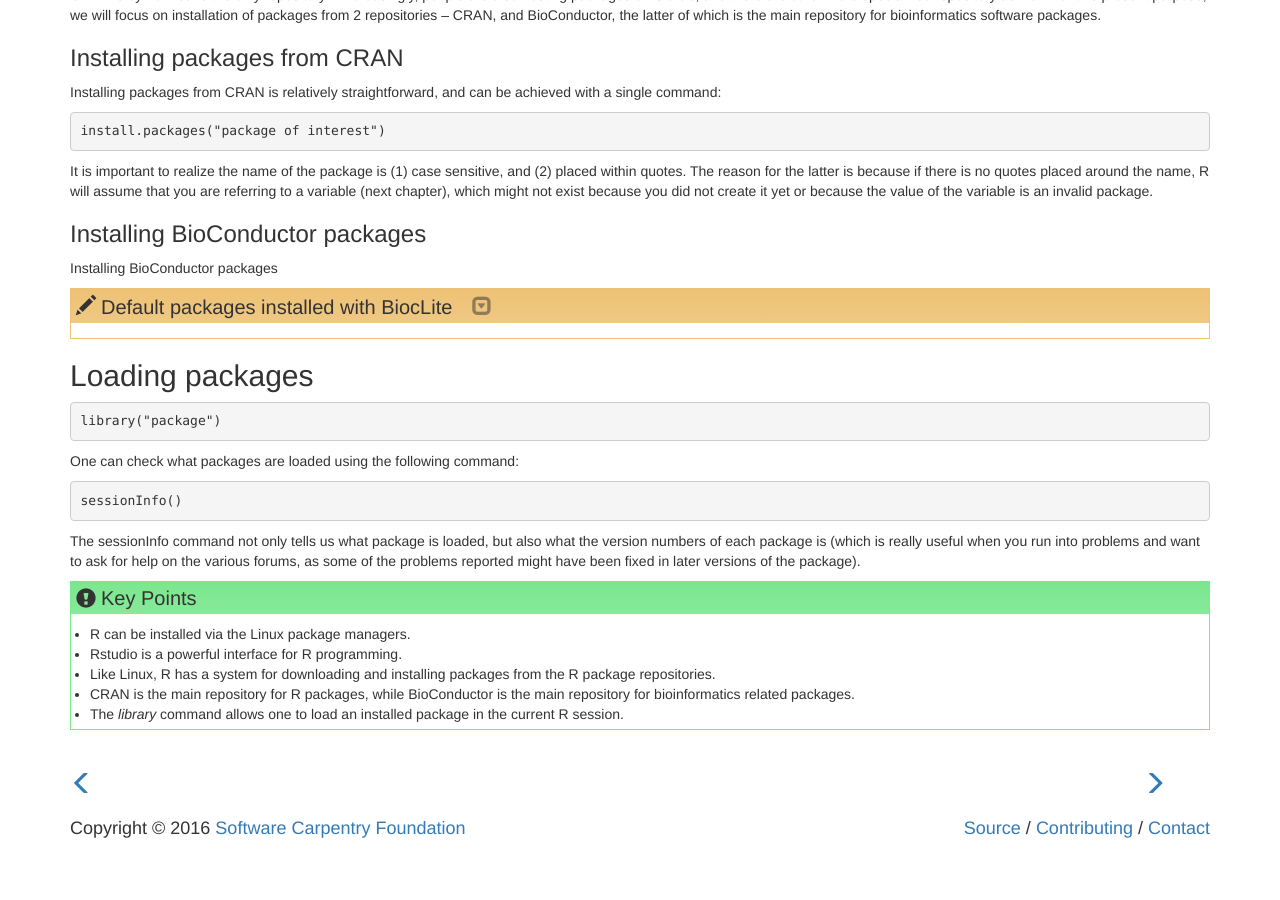
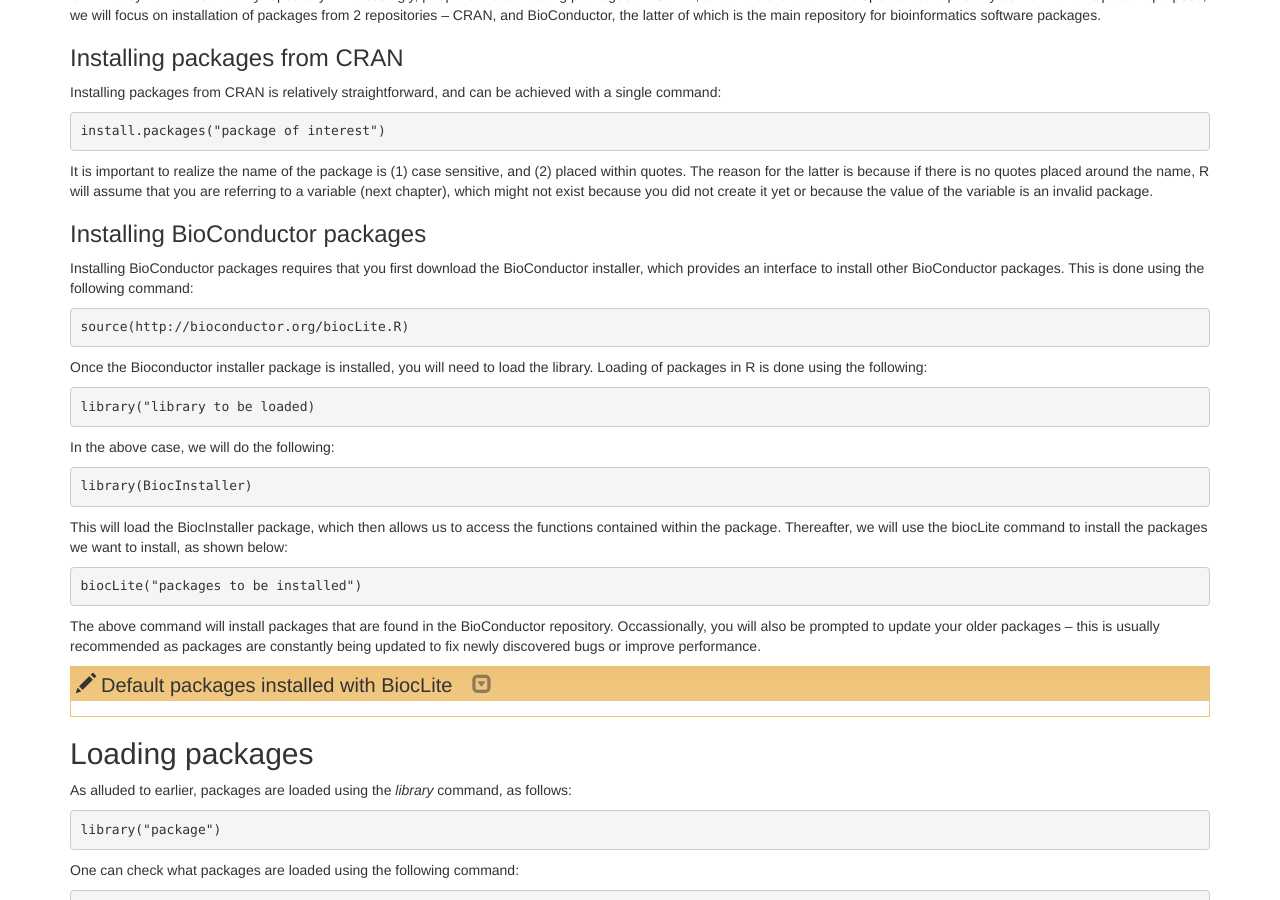
Before and after one commit to jeremyNg/introR, a Jekyll site: the page built from _episodes/02-installation.md, in a window 1280 px wide and 900 px high, scrolled down 1243 px. Built offline with Jekyll 4.4.1, drawn with Linux system fonts in a browser that asks for light colours; before the commit the page ends 2092 px from its top, so only the background shows below that.

Commit message:
draft of ep 2

```diff
--- a/_episodes/02-installation.md
+++ b/_episodes/02-installation.md
@@ -68,7 +68,33 @@ install.packages("package of interest")
 It is important to realize the name of the package is (1) case sensitive, and (2) placed within quotes. The reason for the latter is because if there is no quotes placed around the name, R will assume that you are referring to a variable (next chapter), which might not exist because you did not create it yet or because the value of the variable is an invalid package.
 
 ### Installing BioConductor packages
-Installing BioConductor packages
+Installing BioConductor packages requires that you first download the BioConductor installer, which provides an interface to install other BioConductor packages. This is done using the following command:
+
+~~~
+source(http://bioconductor.org/biocLite.R)
+~~~
+{: R}
+
+Once the Bioconductor installer package is installed, you will need to load the library. Loading of packages in R is done using the following:
+
+~~~
+library("library to be loaded)
+~~~
+{: R}
+
+In the above case, we will do the following:
+
+~~~
+library(BiocInstaller)
+~~~
+{: R}
+This will load the BiocInstaller package, which then allows us to access the functions contained within the package. Thereafter, we will use the biocLite command to install the packages we want to install, as shown below:
+
+~~~
+biocLite("packages to be installed")
+~~~
+
+The above command will install packages that are found in the BioConductor repository. Occassionally, you will also be prompted to update your older packages -- this is usually recommended as packages are constantly being updated to fix newly discovered bugs or improve performance.
 
 > ## Default packages installed with BiocLite
 >
@@ -78,10 +104,12 @@ Installing BioConductor packages
 {: .challenge}
 
 ## Loading packages
+As alluded to earlier, packages are loaded using the *library* command, as follows:
 
 ~~~
 library("package")
 ~~~
+{: R}
 
 One can check what packages are loaded using the following command:
 
```
